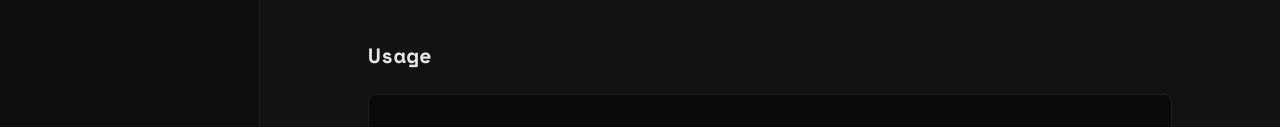
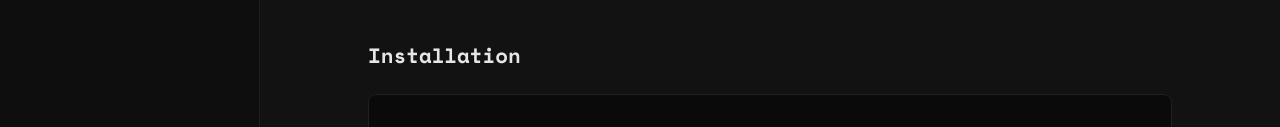
Before and after one commit to kernelpanic95/wiki_template, a plain HTML site: page index.html in a window 1280 px wide. Shown: the part 342-469 px from the top of the page. Drawn offline with nearby package versions, Linux system fonts and the light colour scheme.

Commit message:
changed something

```diff
--- a/index.html
+++ b/index.html
@@ -58,7 +58,7 @@
             </section>
 
             <section id="installation">
-                <h3>Usage</h3>
+                <h3>Installation</h3>
                 <pre class="code-block">
     <button class="copy-btn">Copy</button>
     <code>
```
